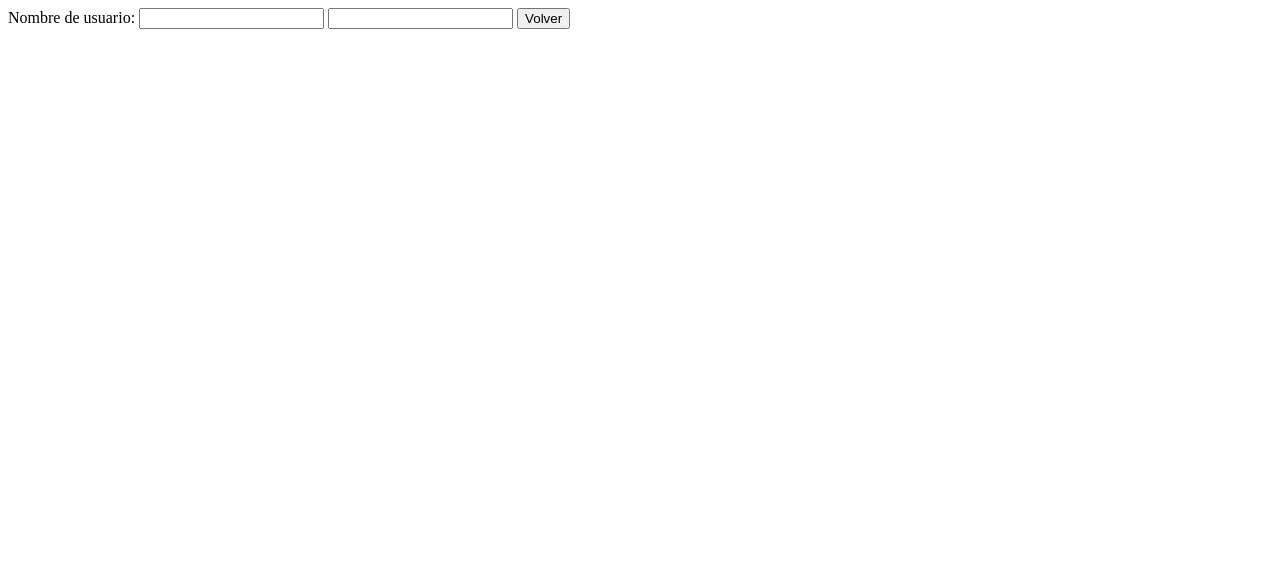
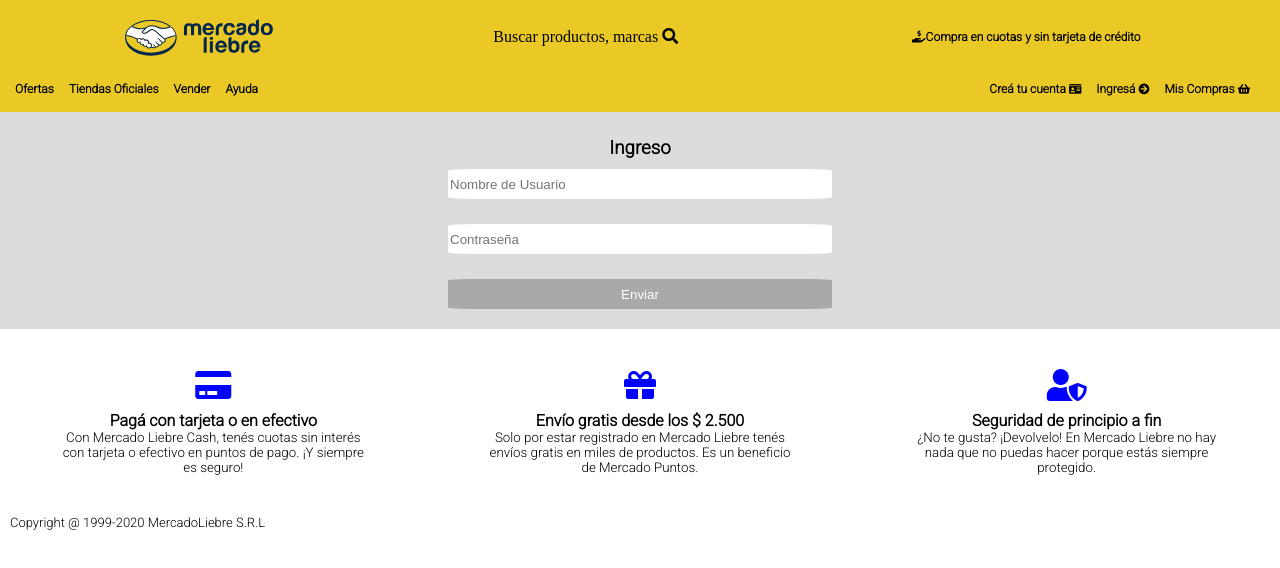
Before and after one commit to juliidiaz/mercado-liebre, a website: page views/loguin.html in a window 1280 px wide. Drawn offline with Linux system fonts and the light colour scheme.

Commit message:
Casi terminado

```diff
--- a/public/css/register.css
+++ b/public/css/register-loguin.css
@@ -1,15 +1,18 @@
 .register {
     background-color: gainsboro;
+    display: flex;
+    flex-direction: column;
+    align-items: center;
 }
 
 .title-form-h3{
     font-family: roboto;
     width: 90%;
     text-align: center;
-    padding-top: 15px;
+    margin-bottom: 10px;
 }
 .form-register{
-    padding: 10px 30px 10px 30px;
+    width: 80%;
 }
 
 .sect-form{
@@ -47,11 +50,25 @@
 }
 
 .button-blue{
-    background-color: blue;
+    background-color: darkgrey;
     width: 100%;
     border: transparent solid 1px;
     border-radius: 5%;
-    margin: 5px 0px 5px 0px;
+    margin: 0px 0px 20px 0px;
     height: 30px;
     color: white;
 }
+
+.button-enviar{
+    transition: 150ms;
+}
+.button-enviar:hover{
+    background-color:#0022AA;
+}
+
+/*Tablet*/
+@media (min-width: 769px) {
+    .form-register{
+        width: 30%;
+    }
+}
--- a/public/css/styles.css
+++ b/public/css/styles.css
@@ -27,10 +27,7 @@
     width: 150px;
 }
 
-.barra-busqueda {
-    display: flex;
-    justify-content: center;
-    align-items: center;
+#search {
     background-color: white;
     color: rgb(197, 195, 195);
     font-family: roboto;
@@ -38,7 +35,7 @@
     font-weight: bold;
     border: darkgray 2px solid;
     width: 250px;
-    height: 25px;
+    height: 27px;
     border-radius: 10%;
 }
 
@@ -112,17 +109,19 @@
 
 .article-main {
     width: 200px;
-    height: 250px;
+    height: 260px;
     background-color: white;
     display: flex;
     flex-direction: column;
     justify-content: center;
     align-items: center;
-    padding: 5px;
     box-shadow: 0px 0px 10px rgb(100, 100, 100);
-
 }
-
+    .article-main:hover{
+        .text-descripciones{
+            color: gray;
+        }
+    }
 
 .img-ofertas {
     width: 70%;
@@ -141,11 +140,18 @@
     padding: 9px 5px 9px 5px;
     color: forestgreen;
     font-size: 15px;
+    transition: all 1s;
 }
 
+    .icon-camioneta:hover{
+        rotate: -90deg;
+    }
+
 .descript-product{
-    width: 90%;
-    display: block;
+    width: 100%;
+    border-top: #EAC926 solid 2px;
+    background-color: aquamarine;
+    margin-top: 6px;
 }
 
 .box-precios {
@@ -167,16 +173,20 @@
     font-weight: bolder;
     width: 70%;
     padding-left: 10px;
+
 }
 .text-descripciones {
     width: 100%;
     font-family: roboto;
     font-size: 16px;
-    padding: 20px 0px 20px 0px;
-    color: grey;
+    padding: 7px 0px 10px 0px;
+    color: transparent;
     font-weight: bolder;
-    display: none;
+    transition: 150ms;
 }
+
+
+
 
 /*FOOTER*/
 footer {
@@ -203,7 +213,12 @@
     color: blue;
     font-size: xx-large;
     margin: 10px;
+    transition: all 150ms;
 }
+
+    .icon-footer:hover{
+        color: #EAC926;
+    }
 
 .titulo-footer {
     font-family: roboto;
@@ -239,9 +254,6 @@
     .hamburguesa {
         display: none;
     }
-    .text-descripciones {
-        display: block;
-    }
     .article-main {
         width: 260px;
         height: auto;
--- a/views/loguin.html
+++ b/views/loguin.html
@@ -3,17 +3,74 @@
 <head>
     <meta charset="UTF-8">
     <meta name="viewport" content="width=device-width, initial-scale=1.0">
-    <title>Document</title>
+    <link href="https://fonts.googleapis.com/css2?family=Roboto:wght@300&display=swap" rel="stylesheet">
+    <link href="https://cdnjs.cloudflare.com/ajax/libs/font-awesome/5.15.3/css/all.min.css" rel="stylesheet" />
+    <link rel="stylesheet" href="/public/css/register-loguin.css">
+    <link rel="stylesheet" href="/public/css/styles.css">
+    <title>Ingresar</title>
 </head>
 <body>
-    <form action="/loguin" method="post">
-        <label for="nomusu">Nombre de usuario:</label>
-        <input type="text" name="nomusu" id="nomusu">
+    <header>
+        <div class="header-superior">
+            <img src="/public/img/logo-mercado-liebre.svg" alt="" class="icon-principal">
+            <div class="barra-busqueda">Buscar productos, marcas   <i class="fas fa-search logo-search"></i>
+            </div>
+            <p class="text-header title"><i class="fas fa-hand-holding-usd"></i>Compra en cuotas y sin tarjeta de crédito</p>
+        </div>
 
-        <input type="password" name="contra" id="contra">
+        <section class="descript-header">
+            <ul type="none" class="ul-ofertas">
+                <li><a class="text-header" href="" target="_blank">Ofertas</a></li>
+                <li><a class="text-header" href="" target="_blank">Tiendas Oficiales</a></li>
+                <li><a class="text-header" href="" target="_blank">Vender</a></li>
+                <li><a class="text-header" href="" target="_blank">Ayuda</a></li>
+            </ul>
+            <ul type="none" class="ul-loguin">
+                <li><a class="text-header" href="/views/register.html" target="_blank">Creá tu cuenta<i class="fas fa-id-card icon-loguin"></i></a></li>
+                <li><a class="text-header" href="/views/loguin.html" target="_blank">Ingresá<i class="fas fa-arrow-circle-right icon-loguin"></i></a></li>
+                <li><a class="text-header" href="" target="_blank">Mis Compras<i class="fas fa-shopping-basket icon-loguin"></i></a></li>
+            </ul>
+        </section>
 
-        <button type="submit">Volver</button>
-    </form>
+        <div class="burger-menu hamburguesa">
+            <i class="fas fa-bars hamburguesa-int"></i>
+        </div>
+    </header>
+
+    <div class="register">
+        <form action="/loguin" method="post" class="form-register">
+            <div class="sect-form">
+                <h3 class="title-form-h3">Ingreso</h3>
+                <input class="input-blancos" type="text" name="nomusu" id="nomusu" placeholder="Nombre de Usuario">
+            </div>
+            <div class="sect-form">
+                <input class="input-blancos" type="password" name="contra" id="contra" placeholder="Contraseña">
+            </div>
+            <button class="button-blue button-enviar" type="submit">Enviar</button>
+        </form>
+    </div>
+
+    <footer>
+        <div class="cajas-footer">
+            <section class="section-footer">
+            <i class="fas fa-credit-card icon-footer"></i>
+            <p class="titulo-footer">Pagá con tarjeta o en efectivo</p>
+            <p class="text-footer">Con Mercado Liebre Cash, tenés cuotas sin interés con tarjeta o efectivo en puntos de pago. ¡Y siempre es seguro!</p>
+            </section>
+            <section class="section-footer">
+            <i class="fas fa-gift icon-footer"></i>
+            <p class="titulo-footer">Envío gratis desde los $ 2.500</p>
+            <p class="text-footer">Solo por estar registrado en Mercado Liebre tenés envíos gratis en miles de productos. Es un beneficio de Mercado Puntos.</p>
+            </section>
+            <section class="section-footer">
+            <i class="fas fa-user-shield icon-footer"></i>
+            <p class="titulo-footer">Seguridad de principio a fin</p>
+            <p class="text-footer">¿No te gusta? ¡Devolvelo! En Mercado Liebre no hay nada que no puedas hacer porque estás siempre protegido.</p>
+            </section>
+        </div>
+        <p class="copyright">Copyright @ 1999-2020 MercadoLiebre S.R.L</p>
+    </footer>
+
 
 </body>
 </html>
```
Also changed, not shown: views/index.html (+3 -2 lines), views/register.html (+4 -3 lines).
